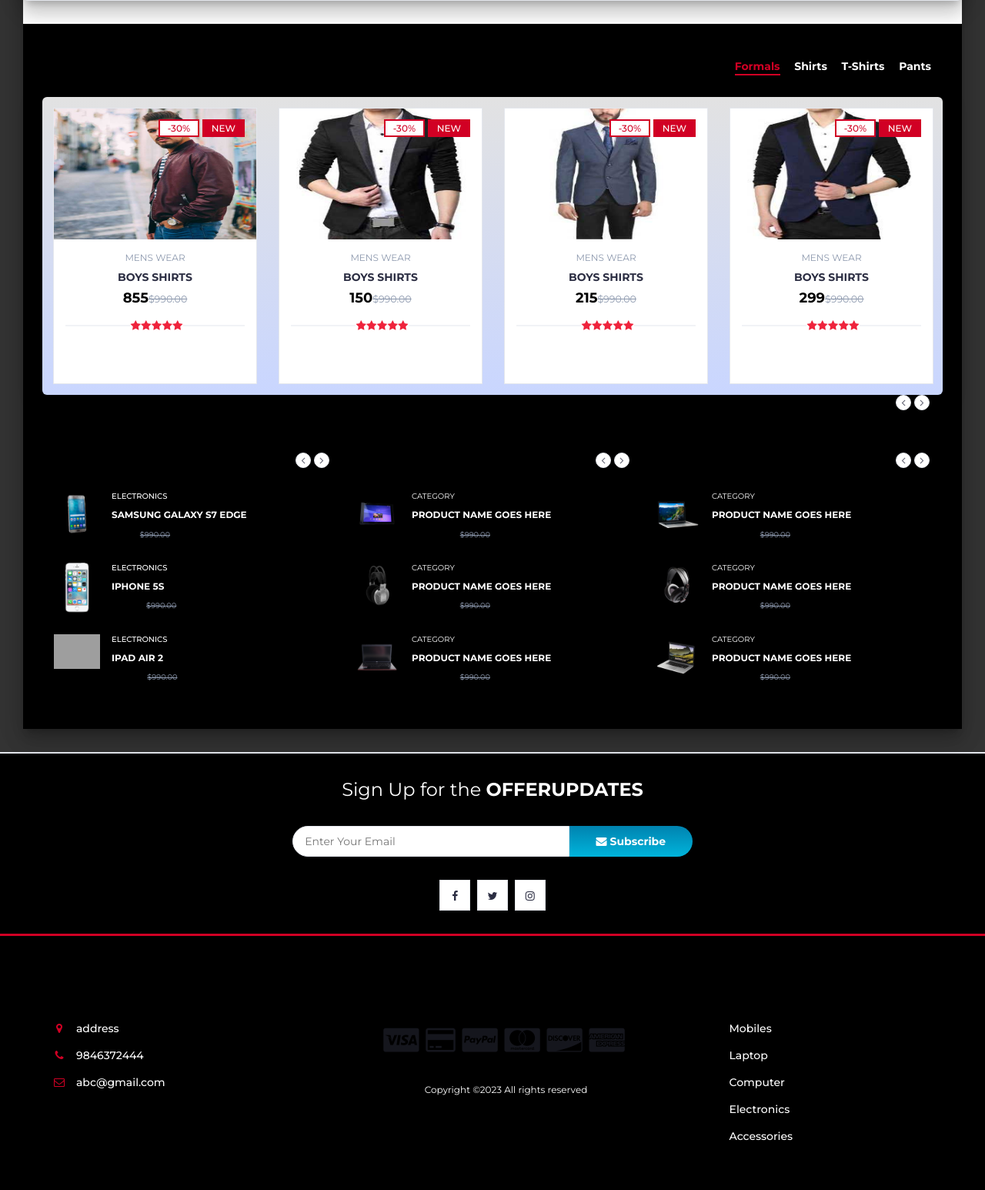
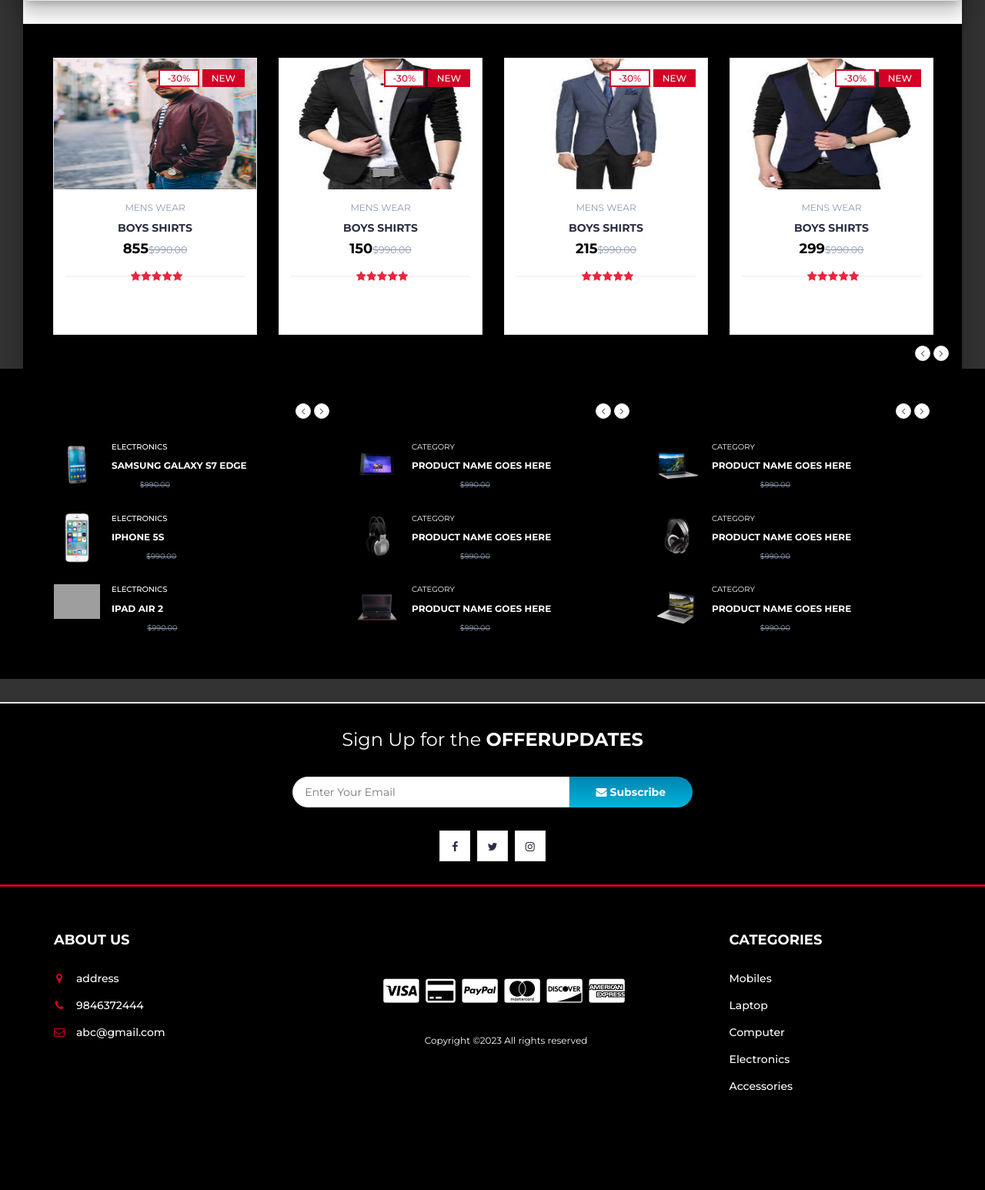
Before and after one commit to NayanAdhikary/AJABNSTECH, a PHP site: page /myfiles/ in a window 1280 px wide. Shown: the part 1617-3163 px from the top of the page at 77% size. After the commit the page ends 3034 px from the top, so only its background shows below. Run offline with PHP 8.4, Linux system fonts and the light colour scheme; data comes from the database, SQL or seed files in the repository; some libraries are stand-ins or nearby versions; grey boxes are pictures that could not be loaded.

Commit message:
update foorter.php update body.php update style.css

```diff
--- a/body.php
+++ b/body.php
@@ -275,7 +275,7 @@
 				<div class="row">
 
 					<!-- section title -->
-					<div class="col-md-12">
+					<!-- <div class="col-md-12">
 						<div class="section-title">
 							<h3 class="title">Top selling</h3>
 							<div class="section-nav">
@@ -287,15 +287,15 @@
 								</ul>
 							</div>
 						</div>
-					</div>
+					</div> -->
 					<!-- /section title -->
 
 					<!-- Products tab & slick -->
-					<div class="col-md-12 mainn mainn-raised">
+					<!-- <div class="col-md-12 mainn mainn-raised">
 						<div class="row">
 							<div class="products-tabs">
-								<!-- tab -->
-								<div id="tab2" class="tab-pane fade in active">
+								<!-- tab
+								<div id="tab2" class="tab-pane fade in active"> -->
 									<div class="products-slick" data-nav="#slick-nav-2">
 										<!-- product -->
 										<?php
--- a/css/style.css
+++ b/css/style.css
@@ -2090,6 +2090,10 @@ background: linear-gradient(to bottom, #0083B0, #00B4DB); /* W3C, IE 10+/ Edge,
   color: #B9BABC;
 }
 
+#footer .footer-payments i{
+  color: white !important;
+}
+
 #bottom-footer {
   background: #1E1F29;
 }
--- a/footer.php
+++ b/footer.php
@@ -7,7 +7,7 @@
 					<div class="row">
 						<div class="col-md-3 col-xs-6">
 							<div class="footer">
-								<h3 class="footer-title">About Us</h3>
+								<h3 class="footer-title"  style="color: white !important;">About Us</h3>
 
 								<ul class="footer-links">
 									<li><a href="#"><i class="fa fa-map-marker"></i>address</a></li>
@@ -34,7 +34,7 @@
 
 						<div class="col-md-3 col-xs-6">
 							<div class="footer">
-								<h3 class="footer-title">Categories</h3>
+								<h3 class="footer-title" style="color: white !important;" >Categories</h3>
 								<ul class="footer-links">
 									<li><a href="#">Mobiles</a></li>
 									<li><a href="#">Laptop</a></li>
```
Also changed, not shown: 1 other file.
